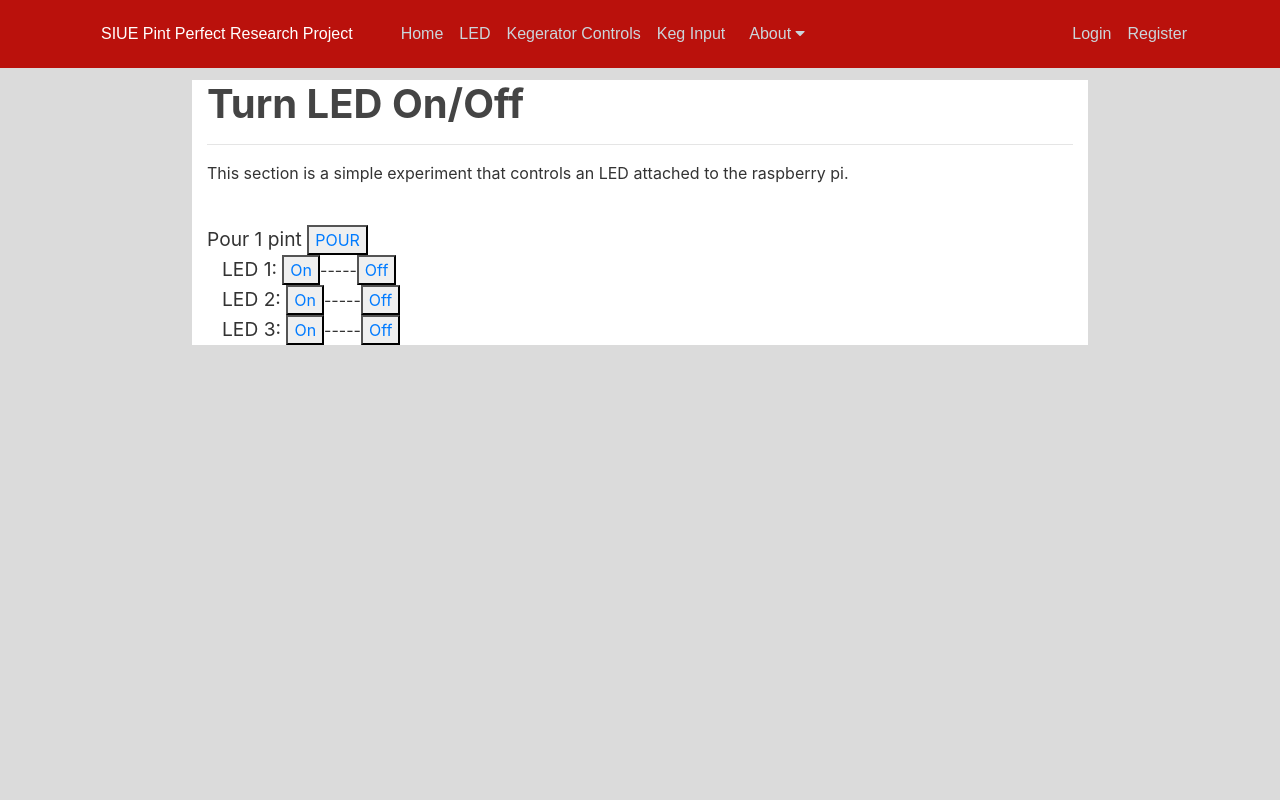
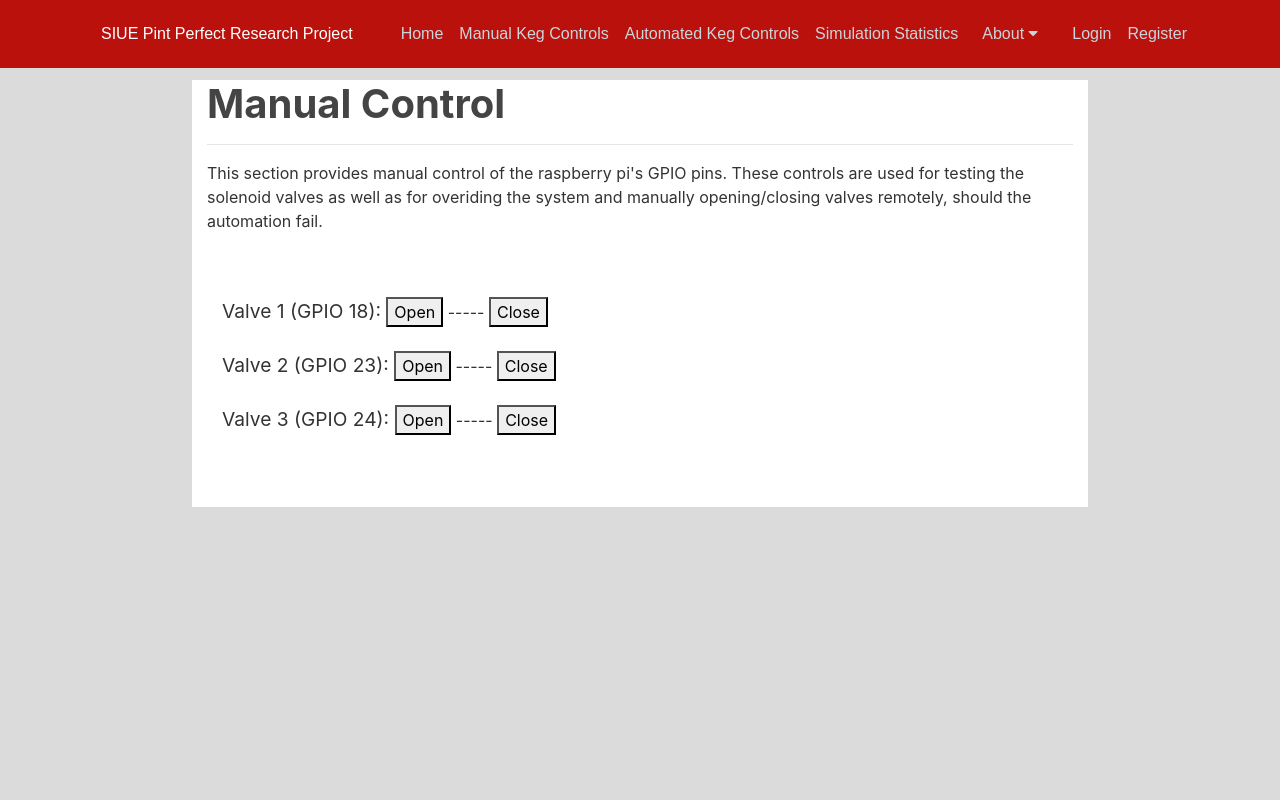
Before and after one commit to brjohns97/ece405-project, a Flask app: page /make_drink in a window 1280 px wide. Run offline with Flask 2, Linux system fonts and the light colour scheme; parts of the project's set-up code (start-up, migrations or seed data) failed here and were passed over; some libraries are stand-ins or nearby versions.

Commit message:
Stephens Web re-design and password Update

```diff
--- a/Projectex_V2/pprp/operations.py
+++ b/Projectex_V2/pprp/operations.py
@@ -3,7 +3,6 @@ import threading
 import time
 import math
 import RPi.GPIO as GPIO
-import routes
 
 GPIO.setmode(GPIO.BCM)
 GPIO.setup(18, GPIO.OUT)
--- a/Projectex_V2/pprp/routes.py
+++ b/Projectex_V2/pprp/routes.py
@@ -1,10 +1,10 @@
 from flask import render_template, url_for, request, flash, redirect, Flask, request, jsonify
 from pprp import app, db#, bcrypt
 import requests
-from pprp.forms import RegistrationForm, LoginForm, KegeratorForm
+from pprp.forms import RegistrationForm, LoginForm, KegeratorForm, PassMCForm, PassACForm
 from pprp.models import User, Post, Keg
 import datetime
-import operations
+from pprp import operations
 import threading
 
 import RPi.GPIO as GPIO
@@ -31,25 +31,67 @@ posts = [
         'date_posted': 'March 19, 2020'
     },
     {
-        'author': 'Stephen Spade',
+        'author': 'Brad Johnson',
+        'title': 'User Input',
+        'content': 'The website now successfully takes user input for specifying the parameters for the automation simulation',
+        'date_posted': 'April ?, 2020'
+    },
+    {
+        'author': 'Brad Johnson',
         'title': 'Project Code Implemented in Website',
         'content': 'The website now successfully implements the code needed for providing a bar-like environment for the kegerator',
+        'date_posted': 'April 11, 2020'
+    },
+    {
+        'author': 'Brad Johnson',
+        'title': 'Simulation Statistics',
+        'content': 'The website now displays the relevant information regarding the simulation and displays it to the user',
+        'date_posted': 'April 16, 2020'
+    },
+    {
+        'author': 'Stephen Spade',
+        'title': 'Password Protection & Website Design Update',
+        'content': 'Accessing the kegerator controls requires a password to be input & Website has been polished',
+        'date_posted': 'April 17, 2020'
+    },
+    {
+        'author': 'tbd',
+        'title': 'About the Engineering Team',
+        'content': 'The about section for the engineering team has been filled out with some relevant information, such as who is on the team and what roles they play in the project.',
         'date_posted': 'tbd'
     },
     {
-        'author': 'Stephen Spade',
-        'title': 'User Login',
-        'content': 'Now users must be logged in to an admin account in order to interact with the kegerator controls.  Users that are not logged in can still view other sections of the website.',
+        'author': 'tbd',
+        'title': 'About the Biology Team',
+        'content': 'The about section for the biology team has been filled out with some relevant information, such as who is on the team and what roles they play in the project.',
         'date_posted': 'tbd'
     },
     {
-        'author': 'Stephen Spade',
-        'title': 'About Sections',
-        'content': 'The about sections of the website are filled out with relevant information regarding Pint Perfect, the biology research team, and the engineering team. This includes how each party is involved, who is in each group, and what roles they play in the project.',
+        'author': 'tbd',
+        'title': 'About Pint Perfect',
+        'content': 'The about section for Pint Perfect has been filled out with some relevant information, such as who Pint Perfect is and what role they play in the project.',
         'date_posted': 'tbd'
     },
     {
-        'author': 'Stephen Spade',
+        'author': 'tbd',
+        'title': 'About the Hardware',
+        'content': 'The about section for the hardware has been filled out with some relevant information, such as what hardware was used for the project and what each part does.',
+        'date_posted': 'tbd'
+    },
+    {
+        'author': 'tbd',
+        'title': 'About the Website',
+        'content': 'The about section for the website has been filled out with some relevant information, like how to use it ',
+        'date_posted': 'tbd'
+    },
+    {
+        'author': 'tbd',
+        'title': 'User Login',
+        'content': 'Instead of a static password protected webpage, now users must be logged in to an admin account in order to interact with the kegerator controls.  Users that are not logged in can still view other sections of the website.',
+        'date_posted': 'tbd'
+    },
+    {
+        'author': 'tbd',
         'title': 'Website hosted on the internet',
         'content': 'Website has been changed from running on a local network to being accessible from anyone on the internet',
         'date_posted': 'tbd'
@@ -64,44 +106,44 @@ def home():
 
 
 
-@app.route("/led")
-def led():
-    return render_template('led.html')
+@app.route("/mc")
+def mc():
+    return render_template('mc.html')
 
-@app.route("/led_a1")
-def led_a1():
+@app.route("/mc_a_on")
+def mc_a_on():
     GPIO.output(18, GPIO.HIGH)
-    return render_template('led.html')
+    return render_template('mc.html')
 
-@app.route("/led_a2")
-def led_a2():
+@app.route("/mc_a_off")
+def mc_a_off():
     GPIO.output(18, GPIO.LOW)
-    return render_template('led.html')
+    return render_template('mc.html')
 
-@app.route("/led_b1")
-def led_b1():
+@app.route("/mc_b_on")
+def mc_b_on():
     GPIO.output(23, GPIO.HIGH)
-    return render_template('led.html')
+    return render_template('mc.html')
 
-@app.route("/led_b2")
-def led_b2():
+@app.route("/mc_b_off")
+def mc_b_off():
     GPIO.output(23, GPIO.LOW)
-    return render_template('led.html')
+    return render_template('mc.html')
 
-@app.route("/led_c1")
-def led_c1():
+@app.route("/mc_c_on")
+def mc_c_on():
     GPIO.output(24, GPIO.HIGH)
-    return render_template('led.html')
+    return render_template('mc.html')
 
-@app.route("/led_c2")
-def led_c2():
+@app.route("/mc_c_off")
+def mc_c_off():
     GPIO.output(24, GPIO.LOW)
-    return render_template('led.html')
+    return render_template('mc.html')
 
 @app.route("/make_drink")
 def make_drink():
     threading.Timer(0, operations.pour_drink).start()
-    return render_template('led.html')
+    return render_template('mc.html')
 
 
 
@@ -139,14 +181,14 @@ def biology():
 def about():
     return render_template('about.html')
 
-@app.route("/Kegerator_Controls")#, methods=['POST'])
-def kegcontrol():
+@app.route("/simulation")#, methods=['POST'])
+def simulation():
     #dim date
     #date = request.form.get("start_date")
-    return render_template('kegcontrol.html', **operations.keg_stuff)
+    return render_template('sim.html', **operations.keg_stuff)
 
-@app.route("/keginput", methods=['GET', 'POST'])
-def keginput():
+@app.route("/ac", methods=['GET', 'POST'])
+def ac():
     form = KegeratorForm()
     if form.validate_on_submit():
         operations.keg_stuff['start_date_sim'] =form.start_date_sim.data
@@ -178,7 +220,7 @@ def keginput():
             flash('ERROR: End Date must be after Start Date','danger')
         elif (form.start_date_sim.data==form.end_date_sim.data and form.start_time_day.data>=form.end_time_day.data):
             flash('ERROR: End Date and Time must be after Start Date and Time','danger')
-        elif(form.start_date_sim.data<datetime.date.today()):	#if time is impossible relative to todays dates
+        elif(form.start_date_sim.data<datetime.date.today()):   #if time is impossible relative to todays dates
             flash('ERROR: Start Date must be current day or later','danger')
         elif(form.start_date_sim.data==datetime.date.today() and form.start_time_day.data<=datetime.datetime.now().time()): #if time is impossible relative to todays time and date
             flash('ERROR: Start Date and Time must be current date and time or later','danger')
@@ -187,7 +229,7 @@ def keginput():
         if (form.pour_time.data < 0):
             flash('ERROR: Invalid Pour Time Calibration','danger')
 
-    return render_template('keginput.html', form=form)
+    return render_template('ac.html', form=form)
 
 
 @app.route("/register", methods=['GET', 'POST'])
@@ -201,7 +243,6 @@ def register():
         flash('Account created for %s! You can now log in'%(form.username.data),'success')
         return redirect(url_for('login'))
     return render_template('register.html', form=form)
-
 
 
 @app.route("/login", methods=['GET', 'POST'])
@@ -232,3 +273,27 @@ def stuff():
     }
     #time = time.time()
     return jsonify(dynamic_values=dynamic_values)
+
+
+@app.route("/PassMC", methods=['GET', 'POST'])
+def PassMC():
+    form = PassMCForm()
+    if form.validate_on_submit():
+        if form.password.data == 'dixon':
+            flash('Correct Password, redirecting...', 'success')
+            return redirect(url_for('mc'))
+        else:
+            flash('Incorrect Password', 'danger')
+    return render_template('password_mc.html', form=form)
+
+
+@app.route("/PassAC", methods=['GET', 'POST'])
+def PassAC():
+    form = PassACForm()
+    if form.validate_on_submit():
+        if form.password.data == 'dixon':
+            flash('Correct Password, redirecting...', 'success')
+            return redirect(url_for('ac'))
+        else:
+            flash('Incorrect Password', 'danger')
+    return render_template('password_ac.html', form=form)
--- a/Projectex_V2/pprp/templates/home.html
+++ b/Projectex_V2/pprp/templates/home.html
@@ -4,10 +4,10 @@
 	<h1><b>Home Page</b></h1>
 	<hr/>
 	<p> Two teams of SIUE students are working together with Pint Perfect to research draft line cleanliness.  An edgestar kegerator will be used for testing. To learn more about the company, <a href="/pintperfect"><b>Pint Perfect</b></a>; or the SIUE <a href="/biology"><b>Biology</b></a> and <a href="/engineering"><b>Engineering</b></a> students involved.  Visit their respective sections in the <b>About</b> tab. </p>
-	<p> If you wish to interact with the Automated Kegerator, involved parties must first create/login to an admin account and navigate to the <a href="/Kegerator_Controls"><b>Kegerator Controls</b></a> section.  This is for students involved in testing.  Those not involved will not have permission to interact with the kegerator.</p>
+	<p> If you wish to interact with the Automated Kegerator, navigate to the <a href="/Kegerator_Controls"><b>Kegerator Controls</b></a> section and enter the correct password.  This is for students involved in testing.  Those not involved will not have permission to interact with the kegerator.</p>
 	<p> Below are milestones and announcements regarding the website and the engineering project.</p>
-	<br>
-	<br>
+	<br/>
+	<br/>
 	{% for post in posts%}
 		<h4> {{ post.title }} </h1>
 		<a class="mr-2" href="#"> {{ post.author }} </a>
--- a/Projectex_V2/pprp/templates/layout.html
+++ b/Projectex_V2/pprp/templates/layout.html
@@ -30,9 +30,10 @@
 				<div class="collapse navbar-collapse" id="navbarToggle">
 					<div class="navbar-nav mr-auto">
 						<a class="nav-item nav-link" href="/">Home</a>
-						<a class="nav-item nav-link" href="/led">LED</a>
-						<a class="nav-item nav-link" href="/Kegerator_Controls">Kegerator Controls</a>
-						<a class="nav-item nav-link" href="/keginput">Keg Input</a>
+						<a class="nav-item nav-link" href="/PassMC">Manual Keg Controls</a>
+						<a class="nav-item nav-link" href="/PassAC">Automated Keg Controls</a>
+						<a class="nav-item nav-link" href="/simulation">Simulation Statistics</a>
+
 						<div class="dropdown">
 							<button class="dropbtn">
 								About
--- a/Projectex_V2/pprp/templates/led.html
+++ /dev/null
@@ -1,21 +0,0 @@
-{% extends "layout.html" %}
-{% block content %}
-	<body>
-		<h1> <b>Turn LED On/Off</b> </h1>
-		<hr/>
-		<p> This section is a simple experiment that controls an LED attached to the raspberry pi. </p>
-      		<br/>
-			<big> Pour 1 pint </big> <button><a href="/make_drink">POUR</a></button>
-		<br/>
-      		<div class="container">
-			<big> LED 1: </big> <button><a href="/led_a1">On</a></button>-----<button><a href="/led_a2">Off</a></button>
-		</div>
-		<div class="container">
-			<big> LED 2: </big> <button><a href="/led_b1">On</a></button>-----<button><a href="/led_b2">Off</a></button>
-		</div>
-		<div class="container">
-			<big> LED 3: </big> <button><a href="/led_c1">On</a></button>-----<button><a href="/led_c2">Off</a></button>
-		</div>
-
-   	</body>
-{% endblock content %}
--- /dev/null
+++ b/Projectex_V2/pprp/templates/mc.html
@@ -0,0 +1,26 @@
+{% extends "layout.html" %}
+{% block content %}
+	<body>
+		<h1> <b>Manual Control</b> </h1>
+		<hr/>
+		<p> This section provides manual control of the raspberry pi's GPIO pins.  These controls are used for testing the solenoid valves as well as for overiding the system and manually opening/closing valves remotely, should the automation fail.</p>
+      		<br/>
+		<br/>
+      		<div class="container">
+			<big> Valve 1 (GPIO 18): </big> <a href="/mc_a_on"> <button> Open </button> </a> ----- <a href="/mc_a_off"> <button> Close </button> </a>
+		</div>
+		<br/>
+		<div class="container">
+			<big> Valve 2 (GPIO 23): </big> <a href="/mc_b_on"> <button> Open </button> </a> ----- <a href="/mc_b_off"> <button> Close </button> </a>
+		</div>
+		<br/>
+		<div class="container">
+			<big> Valve 3 (GPIO 24): </big> <a href="/mc_c_on"> <button> Open </button> </a> ----- <a href="/mc_c_off"> <button> Close </button> </a>
+		</div>
+		<br/>
+		<br/>
+		<br/>
+
+
+   	</body>
+{% endblock content %}
--- a/Projectex_V2/pprp/templates/kegcontrol.html
+++ b/Projectex_V2/pprp/templates/sim.html
@@ -4,7 +4,7 @@
 		<script>
 
 		</script>
-	</head>time
+	</head>
 	<body>
 		<style>
 			input[class=display-datetime] {
@@ -35,6 +35,8 @@
 
 		</style>
 		<br>
+		<h1> <b>Simulation Statistics</b> </h1>
+		<hr/>
 		<div>
 			<pre><span class="output-format">              Simulation will start in : </span><input class="display-time" id="sim-countdown" readonly="readonly"/></pre>
 
```
Also changed, not shown: Projectex_V2/pprp/forms.py (+46 -41 lines), Projectex_V2/pprp/templates/ac.html (renamed from Projectex_V2/pprp/templates/keginput.html, +5 -2 lines), Projectex_V2/pprp/templates/login.html (+5 -2 lines), Projectex_V2/pprp/templates/password_ac.html (added, +34 -0 lines), Projectex_V2/pprp/templates/password_mc.html (added, +35 -0 lines), Projectex_V2/pprp/templates/register.html (+5 -2 lines), 4 other files.
